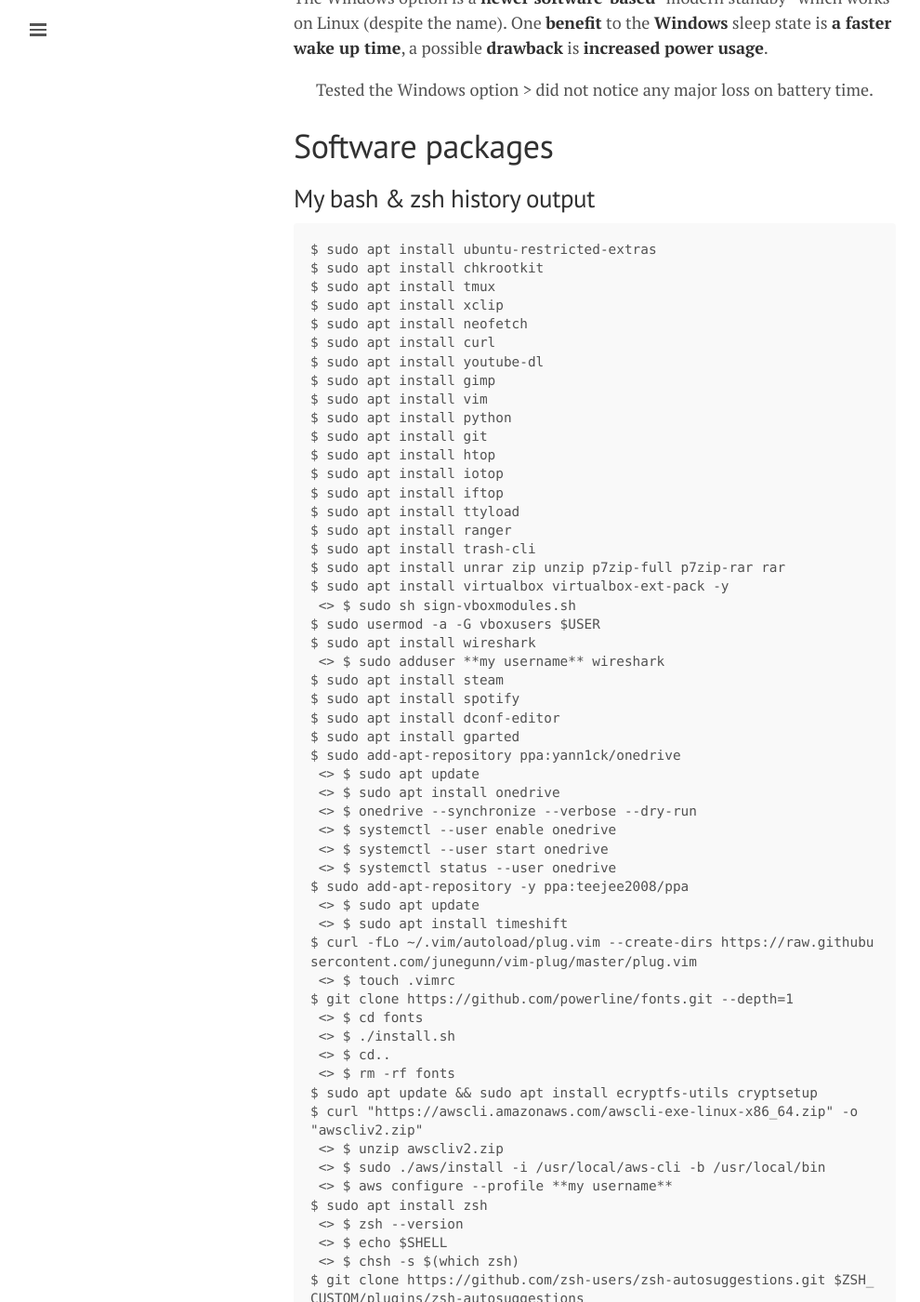
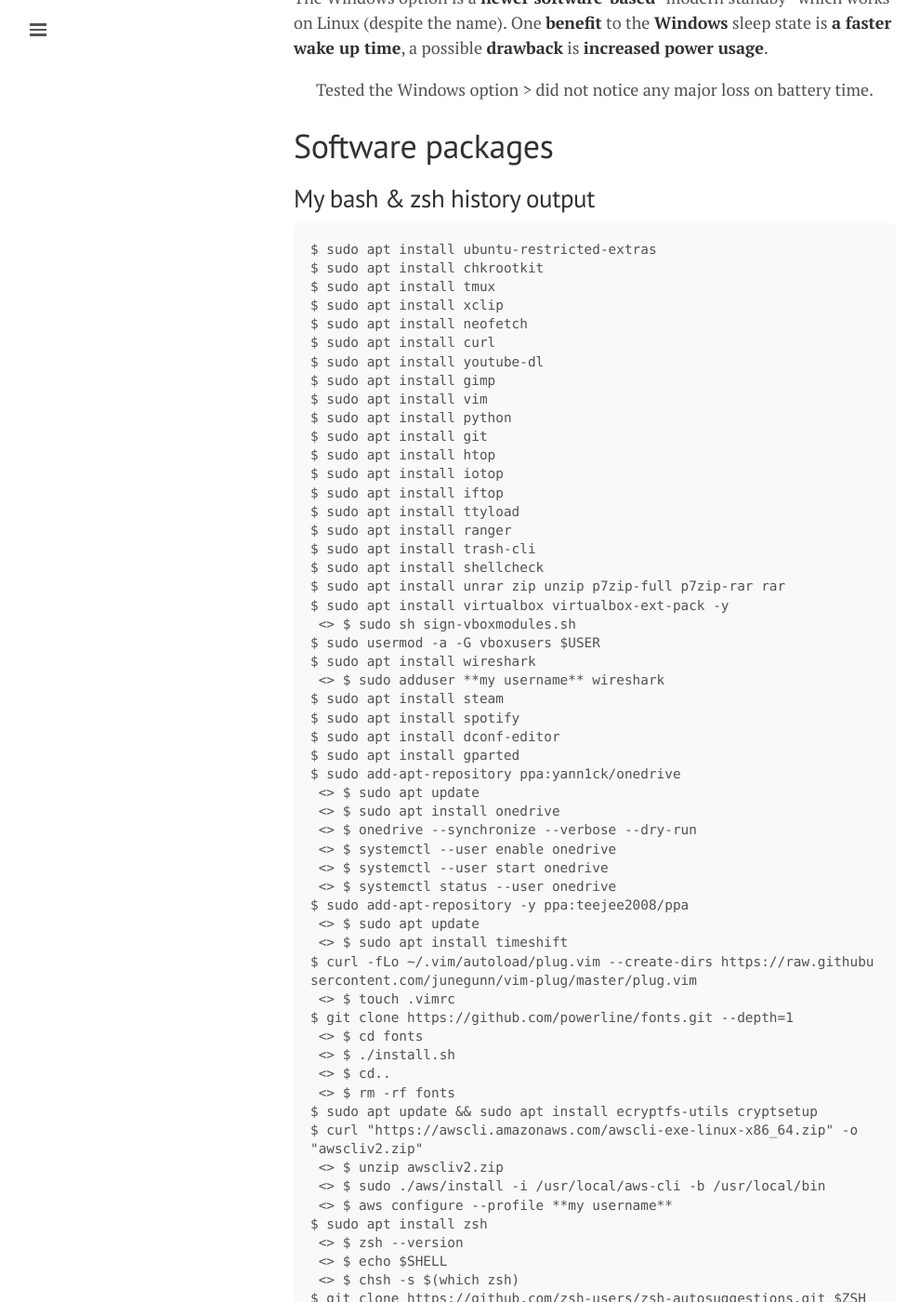
Before and after one commit to lgeurts/lgeurts.github.io, a Jekyll site: the page built from _posts/2021-10-15-ubuntu-setup-notes-for-x1-carbon-gen8.md, in a window 1280 px wide and 1400 px high, scrolled down 1145 px. Shown: the whole window at 93% size, without its empty margins (0-990 px from the left). Built offline with Jekyll 4.4.1, drawn with Linux system fonts in a browser that asks for light colours; nearby versions of some CDN libraries; comment, search, counter and statistics services are not loaded; some of the changed text lies outside the part shown.

Commit message:
Update 2021-10-15-ubuntu-setup-notes-for-x1-carbon-gen8.md

```diff
--- a/_posts/2021-10-15-ubuntu-setup-notes-for-x1-carbon-gen8.md
+++ b/_posts/2021-10-15-ubuntu-setup-notes-for-x1-carbon-gen8.md
@@ -48,6 +48,7 @@
 $ sudo apt install ttyload
 $ sudo apt install ranger
 $ sudo apt install trash-cli
+$ sudo apt install shellcheck
 $ sudo apt install unrar zip unzip p7zip-full p7zip-rar rar
 $ sudo apt install virtualbox virtualbox-ext-pack -y
  <> $ sudo sh sign-vboxmodules.sh
```
